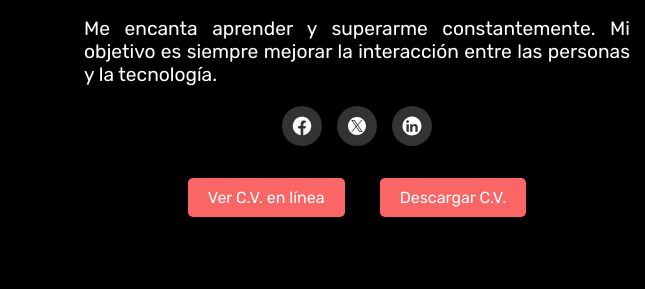
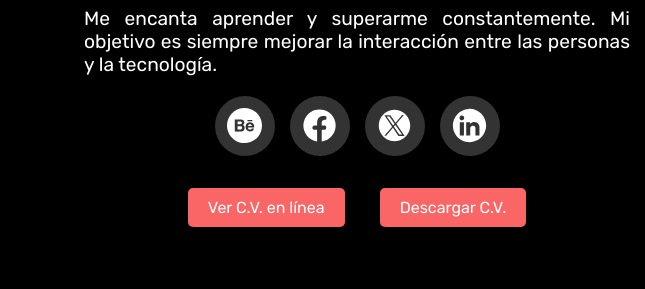
Before and after one commit to MarcosYahirDCP/Portafolio, a plain HTML site: page index.html in a window 1280 px wide. Shown: the part 481-770 px from the top of the page, 0-645 px from the left. Drawn offline with Linux system fonts and the light colour scheme.

Commit message:
Perfil Behance

```diff
--- a/index.html
+++ b/index.html
@@ -11,7 +11,7 @@
   <link rel="preconnect" href="https://fonts.gstatic.com" crossorigin>
   <link href="https://fonts.googleapis.com/css2?family=Rubik:ital,wght@0,300..900;1,300..900&display=swap"
     rel="stylesheet">
-    <link href="https://cdnjs.cloudflare.com/ajax/libs/font-awesome/6.0.0-beta3/css/all.min.css" rel="stylesheet">
+  <link href="https://cdnjs.cloudflare.com/ajax/libs/font-awesome/6.0.0-beta3/css/all.min.css" rel="stylesheet">
 
 </head>
 
@@ -54,20 +54,22 @@
           objetivo es siempre mejorar la interacción entre las personas y la
           tecnología.</p>
         <div class="social-icons">
+          <a href="https://www.behance.net/marcosyahirdcp" target="_blank" class="icon behance" title="Behance">
+            <img src="Resources/icons/behance_icon.svg" alt="Behance">
+          </a>
           <a href="https://www.facebook.com/share/pTtmg3bF5rfShaSB/" target="_blank" class="icon facebook">
-            <img src="Resources/icons/facebook_icon.svg" alt="Facebook">
+            <img src="Resources/icons/facebook_icon.svg" alt="Facebook" title="Facebook" >
           </a>
           <a href="https://x.com/dcp_marcos" target="_blank" class="icon twitter">
-            <img src="Resources/icons/X_ICON.svg" alt="Twitter">
+            <img src="Resources/icons/X_ICON.svg" alt="Twitter" title="X / Twitter">
           </a>
           <a href="https://www.linkedin.com/in/marcos-yahir-de-la-ca%C3%B1a-p%C3%A9rez-82772120a/" target="_blank"
             class="icon linkedin">
-            <img src="Resources/icons/linkdedin_icon.svg" alt="LinkedIn">
+            <img src="Resources/icons/linkdedin_icon.svg" alt="LinkedIn" title="LinkedIn">
           </a>
         </div>
         <a id="toggleCVButton" class="btn">Ver C.V. en línea</a>
         <a href="Resources/Marcos DCP-CV.pdf" download="CV_Marcos_DCP.pdf" class="btn">Descargar C.V.</a>
-
       </div>
       <div class="image-content">
         <img src="Resources/profile_img.svg" alt="Profile Picture" loading="lazy" />
@@ -311,7 +313,10 @@
         <div class="card-content">
           <div class="card-title">Página Escolar Universitaria - HTML/WordPress</div>
           <div class="card-price">Proyecto en desarrollo - Diseño UI</div>
-          <div class="card-description">Proyecto que funciona como propuesta de diseño para la correcta visualización de contenido de interés para estudiantes y aspirantes mediante la pagina institucional universitaria. Busca generar una propuesta de innovación para homogeneizar los micro sitios educativos de una instancia de educación superior</div>
+          <div class="card-description">Proyecto que funciona como propuesta de diseño para la correcta visualización de
+            contenido de interés para estudiantes y aspirantes mediante la pagina institucional universitaria. Busca
+            generar una propuesta de innovación para homogeneizar los micro sitios educativos de una instancia de
+            educación superior</div>
         </div>
       </div>
     </div>
@@ -331,7 +336,7 @@
       </button>
       <h6>Correo: yahirdcp1306@gmail.com</h6>
     </div>
-</div>
+  </div>
   </div>
   <!-- Footer -->
   <footer class="footer">
--- a/styles.css
+++ b/styles.css
@@ -6,9 +6,6 @@
       font-family: "Rubik", sans-serif;
 
     }
-
-
-
     body {
       background-color: #000
     }
@@ -346,9 +343,9 @@
       display: flex;
       align-items: center;
       justify-content: center;
-      width: 40px;
+      width: 60px;
       /* Tamaño del círculo */
-      height: 40px;
+      height: 60px;
       border-radius: 50%;
       /* Hace los bordes redondeados */
       background-color: #333;
@@ -357,9 +354,9 @@
     }
 
     .social-icons .icon img {
-      width: 20px;
+      width: 35px;
       /* Tamaño del ícono */
-      height: 20px;
+      height: 35px;
     }
 
     .social-icons .icon:hover {
```
Also changed, not shown: Resources/icons/behance_icon.svg (added).
